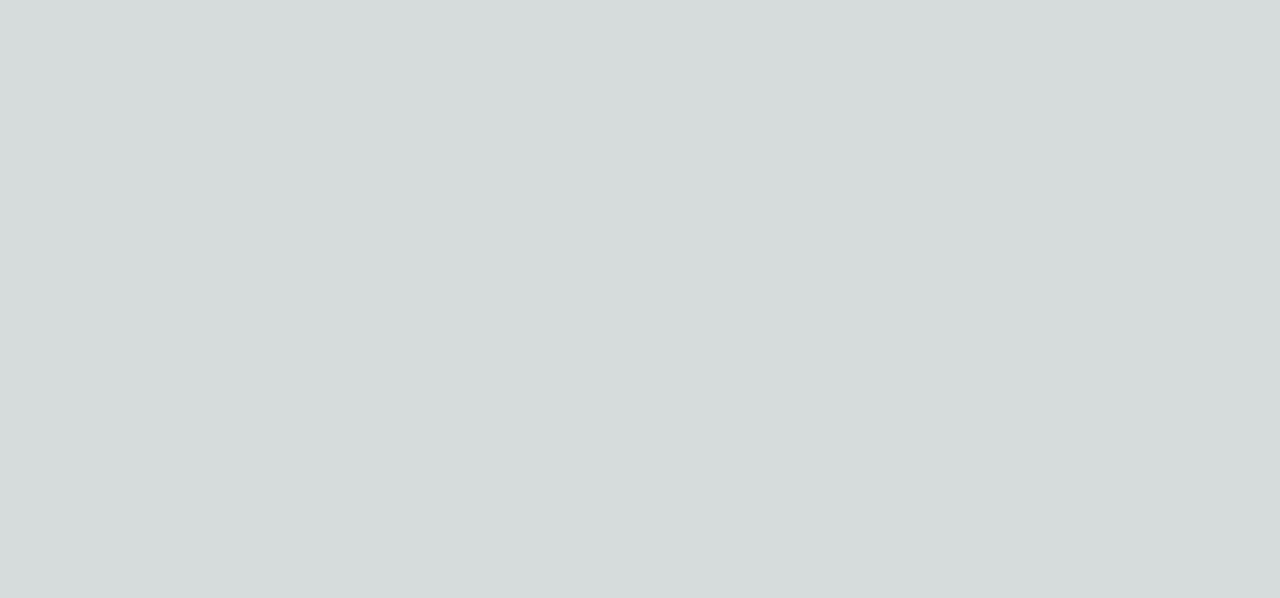
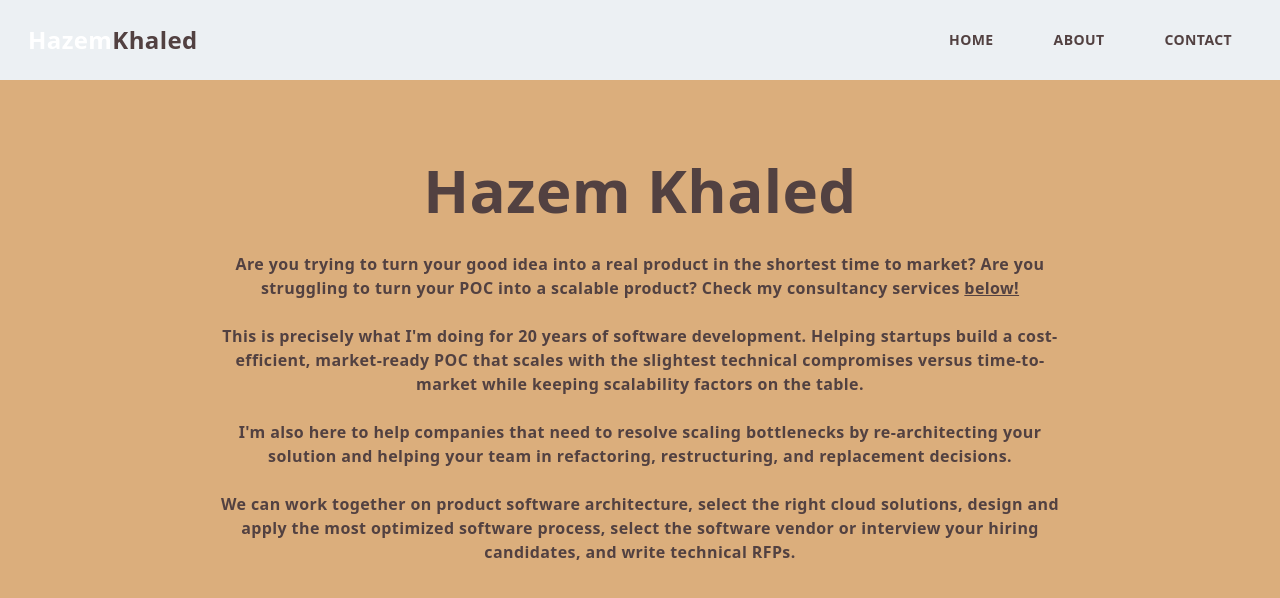
Before and after one commit to KhaledHN/hazem-portfolio, a Next.js app: page / in a window 1280 px wide. Shown: the top 598 px of the page. Built offline with nearby package versions, Linux system fonts and the light colour scheme.

Commit message:
Adding home page

```diff
--- /dev/null
+++ b/components/Main.tsx
@@ -0,0 +1,41 @@
+import React from "react";
+import Link from "next/link";
+import Navbar from "../components/NavBar";
+
+const Main = () => {
+  return (
+    <div id="home" className="w-full lg:h-screen text-center  ">
+      <Navbar/>
+      <div className="max-w-[1240px] w-full h-full mx-auto  flex justify-center items-start ">
+        <div>
+          <h1 className="pt-20 pb-4">
+            Hazem Khaled
+          </h1>
+          <p className="py-4 max-w-[70%] font-bold m-auto">
+            Are you trying to turn your good idea into a real product in the
+            shortest time to market? Are you struggling to turn your POC into a
+            scalable product? Check my consultancy services <Link className="underline" href="/#contact">below!</Link>  <br />
+            <br />
+            This is precisely what I&apos;m doing for 20 years of software
+            development. Helping startups build a cost-efficient, market-ready
+            POC that scales with the slightest technical compromises versus
+            time-to-market while keeping scalability factors on the table.
+            <br />
+            <br />
+            I&apos;m also here to help companies that need to resolve scaling
+            bottlenecks by re-architecting your solution and helping your team
+            in refactoring, restructuring, and replacement decisions.
+            <br />
+            <br />
+            We can work together on product software architecture, select the
+            right cloud solutions, design and apply the most optimized software
+            process, select the software vendor or interview your hiring
+            candidates, and write technical RFPs.
+          </p>
+          </div>
+        </div>
+      </div>
+  );
+};
+
+export default Main;
--- a/pages/index.tsx
+++ b/pages/index.tsx
@@ -1,5 +1,6 @@
 import Head from "next/head";
 import { Inter } from "next/font/google";
+import Main from "../components/Main"
 
 
 const inter = Inter({ subsets: ["latin"] });
@@ -11,6 +12,7 @@ export default function Home() {
         <title>Khaled Hazem | Front-End Developer</title>
         <link rel="icon" href="/assets/navLgo.png" />
       </Head>
+      <Main/>
     </div>
   );
 }
--- a/styles/globals.css
+++ b/styles/globals.css
@@ -2,26 +2,37 @@
 @tailwind components;
 @tailwind utilities;
 
-:root {
-  --foreground-rgb: 0, 0, 0;
-  --background-start-rgb: 214, 219, 220;
-  --background-end-rgb: 255, 255, 255;
+*, html {
+
+  scroll-behavior: smooth !important;
 }
 
-@media (prefers-color-scheme: dark) {
-  :root {
-    --foreground-rgb: 255, 255, 255;
-    --background-start-rgb: 0, 0, 0;
-    --background-end-rgb: 0, 0, 0;
+@layer base{
+  body {
+    @apply bg-[#dbae7c] text-[#1f2937] tracking-wide
   }
+
+  h1, h2, h3, h4, h5, h6 {
+    @apply font-bold
+  }
+  p, li, h1{
+    color: #524141;
+  }
+
+  h1{
+    @apply text-4xl sm:text-5xl md:text-6xl
+  }
+
+  h2{
+    @apply text-3xl sm:text-4xl
+  }
+
+  li {
+    @apply cursor-pointer
+  }
+
 }
 
-body {
-  color: rgb(var(--foreground-rgb));
-  background: linear-gradient(
-      to bottom,
-      transparent,
-      rgb(var(--background-end-rgb))
-    )
-    rgb(var(--background-start-rgb));
+button{
+  @apply  rounded-xl uppercase bg-gradient-to-r from-[#dbae7c] to-[#524141] text-white
 }
--- a/tailwind.config.ts
+++ b/tailwind.config.ts
@@ -1,20 +1,11 @@
-import type { Config } from 'tailwindcss'
-
-const config: Config = {
+/** @type {import('tailwindcss').Config} */
+module.exports = {
   content: [
-    './src/pages/**/*.{js,ts,jsx,tsx,mdx}',
-    './src/components/**/*.{js,ts,jsx,tsx,mdx}',
-    './src/app/**/*.{js,ts,jsx,tsx,mdx}',
+    "./pages/**/*.{js,ts,jsx,tsx,mdx}",
+    "./components/**/*.{js,ts,jsx,tsx,mdx}"
   ],
   theme: {
-    extend: {
-      backgroundImage: {
-        'gradient-radial': 'radial-gradient(var(--tw-gradient-stops))',
-        'gradient-conic':
-          'conic-gradient(from 180deg at 50% 50%, var(--tw-gradient-stops))',
-      },
-    },
+    extend: {},
   },
   plugins: [],
 }
-export default config
```
